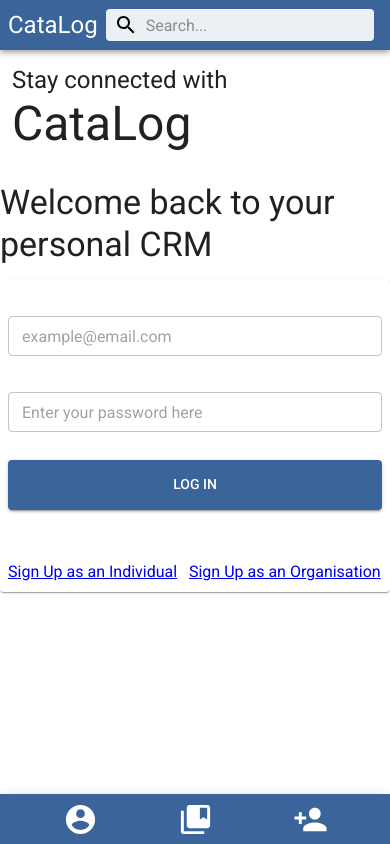
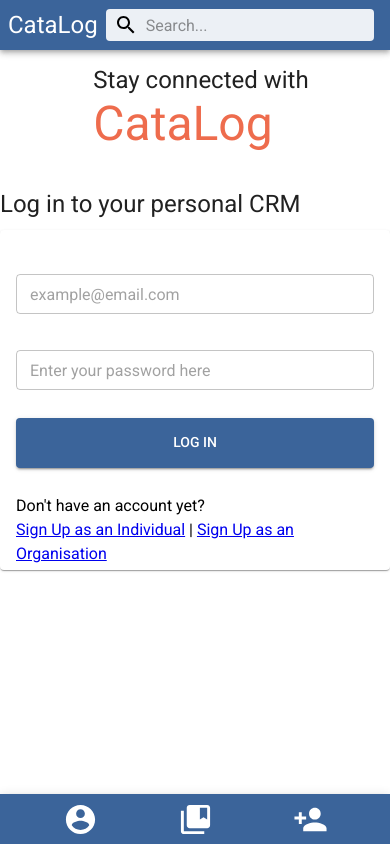
Before and after one commit to bawses/it-project-crm, a Next.js app: page /login in a window 390 px wide. Built offline with nearby package versions, Linux system fonts and the light colour scheme; no server answers; a web font is replaced by a local one.

Commit message:
Responsive design complete for log in page

```diff
--- a/pages/login/index.tsx
+++ b/pages/login/index.tsx
@@ -8,7 +8,7 @@ import { useTheme } from '@material-ui/core/styles';
 import CircularProgress from '@material-ui/core/CircularProgress';
 import theme from '../../src/theme';
 import Layout from "../../components/navLayout/Layout";
-import { Hidden, Box, Typography, TextField, Grid, Paper, Button } from '@material-ui/core';
+import { Box, Typography, TextField, Grid, Paper, Button } from '@material-ui/core';
 import { makeStyles, createStyles, Theme } from '@material-ui/core/styles';
 import { COLORS }  from '../../src/colors';
 
@@ -31,15 +31,6 @@ const useStyles = makeStyles((theme: Theme) =>
       margin: "15px auto"
     },
 
-    paper: {
-      padding: theme.spacing(2),
-      marginTop: theme.spacing(1),
-      color: COLORS.white,
-      minWidth: theme.breakpoints.values.xs,
-      maxHeight: 340,
-      maxWidth: 600,
-    },
-
     logobox: {
       [theme.breakpoints.down('sm')]: {
         // backgroundColor: theme.palette.secondary.main,
@@ -58,23 +49,50 @@ const useStyles = makeStyles((theme: Theme) =>
       },
     },
 
-    welcomeBack : {
-        paddingTop: 10,
-        paddingBottom:10,
+    logo: {
+      color: COLORS.actionOrange,
+      fontWeight: "bold"
     },
 
+    welcomeBack : {
+      paddingBottom:10,
+      [theme.breakpoints.down('sm')]: {
+        paddingTop: 20,
+      },
+      [theme.breakpoints.between('md', 'lg')]: {
+        paddingTop: 40,
+      },
+      [theme.breakpoints.up( 'xl')]: {
+        paddingTop: 100,
+      },
+
+    },
+
+
+    paper: {
+      minWidth: theme.breakpoints.values.xs,
+      maxHeight: 340,
+      maxWidth: 550,
+      padding: theme.spacing(4),
+      // marginTop: theme.spacing(1),
+      marginBottom:theme.spacing(1),
+      color: COLORS.white,
+    },
+
+
     form : {
-      paddingTop:  theme.spacing(3),
-      paddingBottom:  theme.spacing(3),
+      paddingTop:  theme.spacing(2),
+      paddingBottom:  theme.spacing(2),
     },
 
     textbox: {
-      margin: "8px auto"
+      margin: "8px auto",
     },
 
     links: {
       paddingTop: "1rem",
       marginTop: "10px auto",
+      color: COLORS.black
     }
 
   }),
@@ -84,7 +102,7 @@ const useStyles = makeStyles((theme: Theme) =>
 export default function LoginPage() {
   const classes = useStyles();
   const theme = useTheme();
-  const isMobile = useMediaQuery(theme.breakpoints.down("xs"));
+  const isSmall = useMediaQuery(theme.breakpoints.down("sm"));
 
   const [isLoading, setIsLoading] = useState(true);
   const router = useRouter();
@@ -143,30 +161,31 @@ export default function LoginPage() {
       <main>
           <Grid
             container
-            alignItems="center"
-            justify="center"
-            spacing={0}
+            direction={isSmall ? "column" : "row"}
+            // direction="column"
+            justify = "center"
+            alignItems = "center"
+            // spacing={0}
           >
-            <Grid item xs={12} sm = {12} md = {6} >
+            <Grid item xs={12} sm = {12} md = {6} style={isSmall ? {textAlign: "left"} : {textAlign: "center"}} >
                 <div className= {classes.logobox}>
                     <Typography variant="h5" component="h5">Stay connected with</Typography>
-                    <Typography variant="h3" component="h3">CataLog</Typography>
+                    <div className= {classes.logo}>
+                      <Typography variant="h3" component="h3" >CataLog</Typography>
+                    </div>
                 </div>
             </Grid>
-            {/* <div className={classes.pageRight}> */}
-              <Grid item xs={12} sm = {12} md = {6}>
+
+            <Grid item xs={12} sm = {12} md = {6} >
               <div className= {classes.form}>
-                {isMobile ? (
+                {isSmall ? (
+                  <Typography variant="h5" component="h5" className= {classes.welcomeBack}>
+                    Log in to your personal CRM
+                  </Typography>
+                ) : (
                     <Typography variant="h4" component="h4" className= {classes.welcomeBack}>
-                    Welcome back to your personal CRM
-                  </Typography>
-
-                ) : (
-                  <Hidden mdUp>
-                      <Typography variant="h5" component="h5" className= {classes.welcomeBack}>
                       Welcome back <br/> to your personal CRM
                     </Typography>
-                  </Hidden>
                 )}
                 <Paper className = {classes.paper}>
                   <Grid item xs={12}>
@@ -206,21 +225,17 @@ export default function LoginPage() {
                     </Button>
 
                     <div className={classes.links}>
-                        <div>
                       <Typography component="p">
                         Don&apos;t have an account yet?
                       </Typography>
-                        </div>
-                        <div>
                       <Typography component="p">
                           <Link href="/signup">Sign Up as an Individual</Link> |  <Link href="/signup">Sign Up as an Organisation</Link>
                       </Typography>
                   </div>
-                      </div>
                 </Paper>
                 </div>
               </Grid>
-            {/* </div> */}
+
           </Grid>
       </main>
     </Layout>
```
Lines whose indentation alone changed are shown as unchanged.
